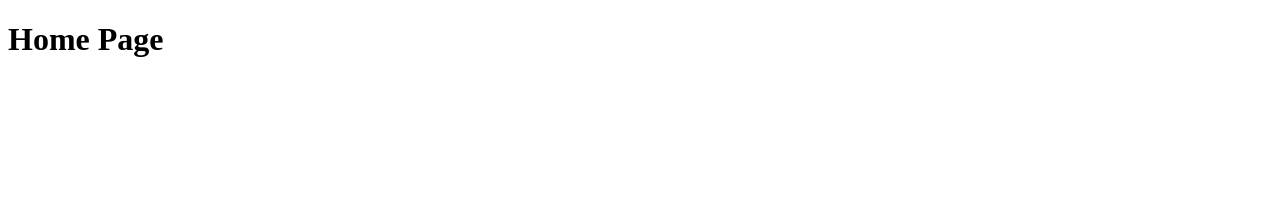
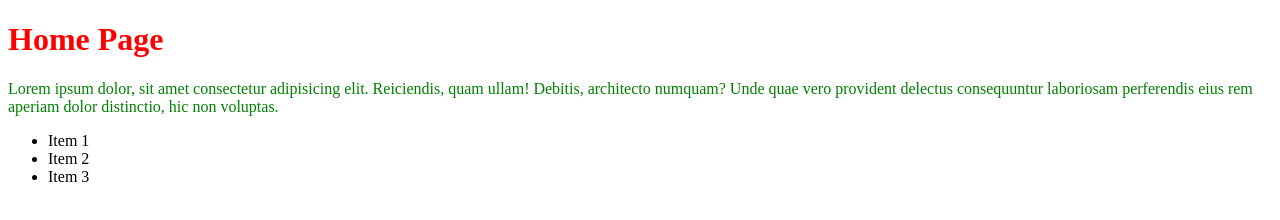
Before and after one commit to HafsaSaadat/GitPractice, a plain HTML site: page index.html in a window 1280 px wide. Drawn offline with Linux system fonts and the light colour scheme.

Commit message:
p and h1 styles added

```diff
--- a/index.html
+++ b/index.html
@@ -9,6 +9,13 @@
 </head>
 <body>
     <h1>Home Page</h1>
+    <p>Lorem ipsum dolor, sit amet consectetur adipisicing elit. Reiciendis, quam ullam! Debitis, architecto numquam? Unde quae vero provident delectus consequuntur laboriosam perferendis eius rem aperiam dolor distinctio, hic non voluptas.</p>
+
+    <ul>
+        <li>Item 1</li>
+        <li>Item 2</li>
+        <li>Item 3</li>
+    </ul>
 </body>
 <script src="./script.js"></script>
 </html>
--- a/styles.css
+++ b/styles.css
@@ -1,3 +1,11 @@
 body {
     background-color: inherit;
 }
+
+h1{
+    color: red;
+}
+
+p {
+    color: green;
+}
```
